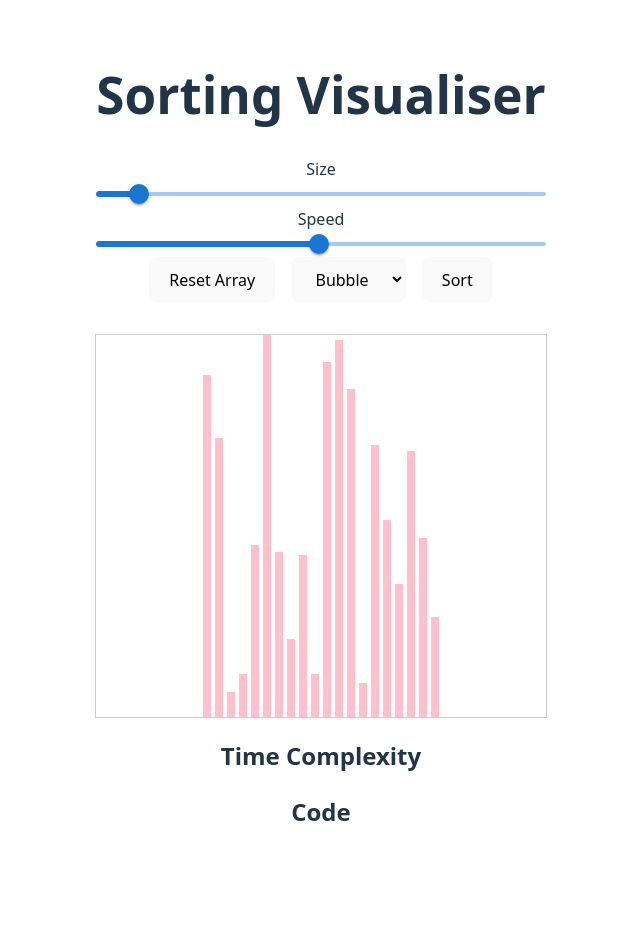
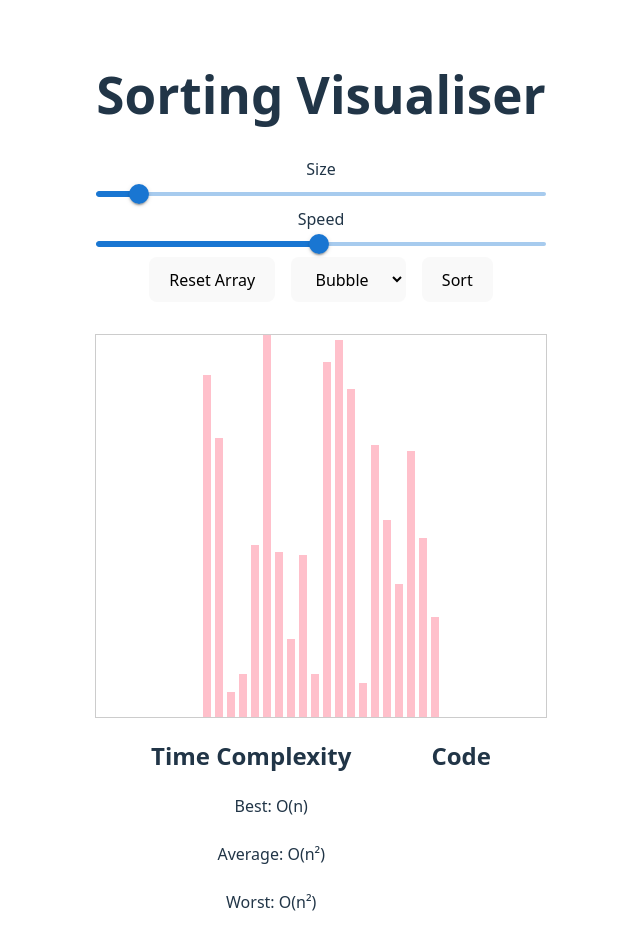
Before and after one commit to Bbubbee/SortingVisualiser, a React (Vite) app: page / in a window 1280 px wide. Shown: the whole page, without its empty margins (319-959 px from the left). Before the commit the page ends 864 px from the top, so only its background shows below. Built offline with nearby package versions, Linux system fonts and the light colour scheme.

Commit message:
remove tailwind bc i suck. add time complexity

```diff
--- a/src/SortingVisualiser/SortingVisualiser.css
+++ b/src/SortingVisualiser/SortingVisualiser.css
@@ -52,3 +52,17 @@
   visibility: visible;
   opacity: 1;
 }
+
+.algo_info {
+  display: flex;
+  gap: 5em;
+}
+
+.time_complexity_info {
+  display: flex;
+  flex-direction: column;
+  align-items: center;
+  justify-content: center;
+  gap: 1.5em;
+  list-style-type: none;
+}
--- a/src/SortingVisualiser/SortingVisualiser.tsx
+++ b/src/SortingVisualiser/SortingVisualiser.tsx
@@ -4,6 +4,33 @@ import { bubbleSort, insertSort, mergeSort } from "../sortingAlgorithms/sortingA
 import Slider from '@mui/material/Slider';
 
 import type { Highlight } from "../types";
+
+const algorithmInformation = [
+    {
+        id: "bubble",
+        timeComplexity: {
+            best: "O(n)",
+            average: "O(n²)",
+            worst: "O(n²)"
+        }
+    },
+    {
+        id: "insert",
+        timeComplexity: {
+            best: "O(n)",
+            average: "O(n²)",
+            worst: "O(n²)"
+        }
+    },
+    {
+        id: "merge",
+        timeComplexity: {
+            best: "O(n log n)",
+            average: "O(n log n)",
+            worst: "O(n log n)"
+        }
+    }
+]
 
 const SortingVisualiser = () => {
     const [array, setArray] = useState<number[]>([]);
@@ -25,6 +52,7 @@ const SortingVisualiser = () => {
 
     const handleAlgorithmChange = (event: React.ChangeEvent<HTMLSelectElement>) => {
         setSelectedAlgorithm(event.target.value);
+        console.log(selectedAlgorithm);  // TODO: get algorithm information item based on selected algo
     };
 
     const sort = async () => {
@@ -128,8 +156,24 @@ const SortingVisualiser = () => {
                 })}
             </div>
 
-            <div>
-                <h2>Time Complexity</h2>
+            <div className="algo_info">
+                <div>
+                    <h2>Time Complexity</h2>
+                    {(() => {
+                        const algoInfo = algorithmInformation.find(
+                            (algo) => algo.id === selectedAlgorithm
+                        );
+                        if (!algoInfo) return <p>No info available</p>;
+                        return (
+                            <ul className="time_complexity_info">
+                                <li>Best: {algoInfo.timeComplexity.best}</li>
+                                <li>Average: {algoInfo.timeComplexity.average}</li>
+                                <li>Worst: {algoInfo.timeComplexity.worst}</li>
+                            </ul>
+                        );
+                    })()}
+                </div>
+
                 <h2>Code</h2>
             </div>
         </div>
```
